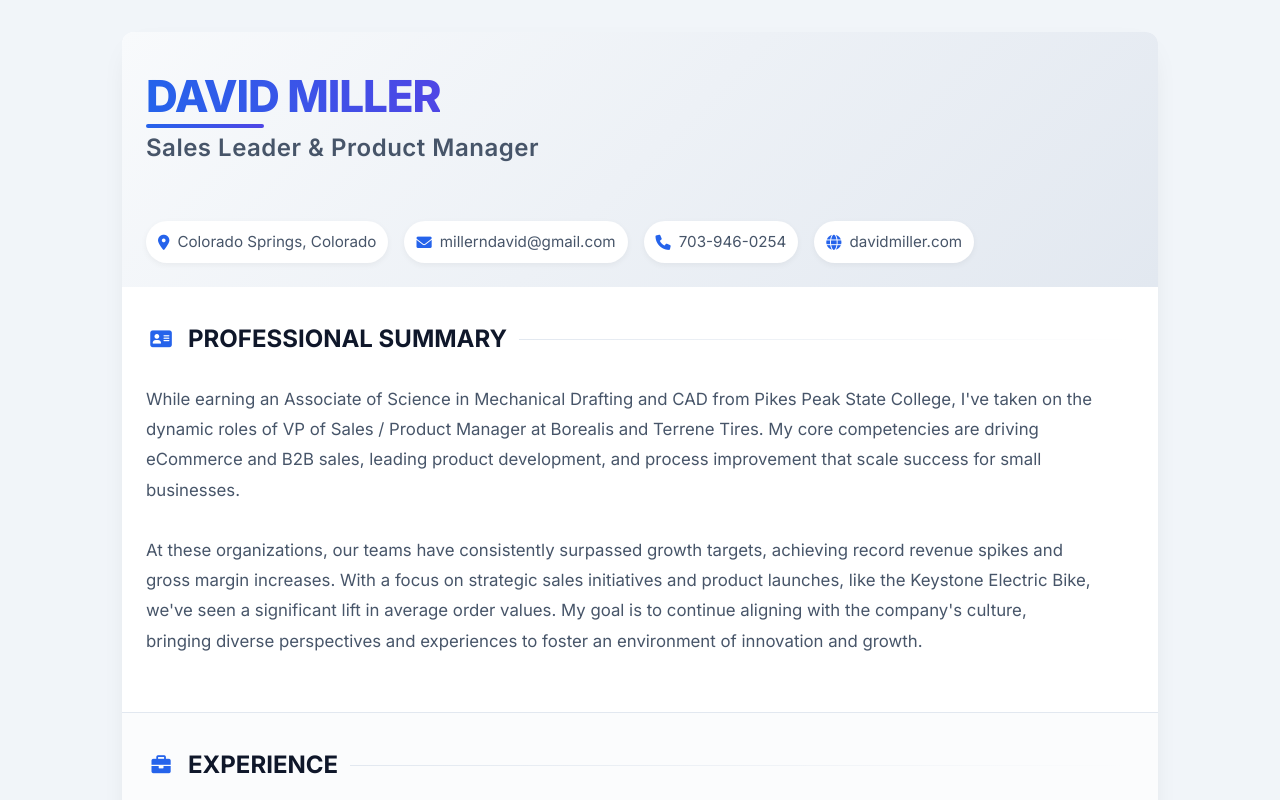
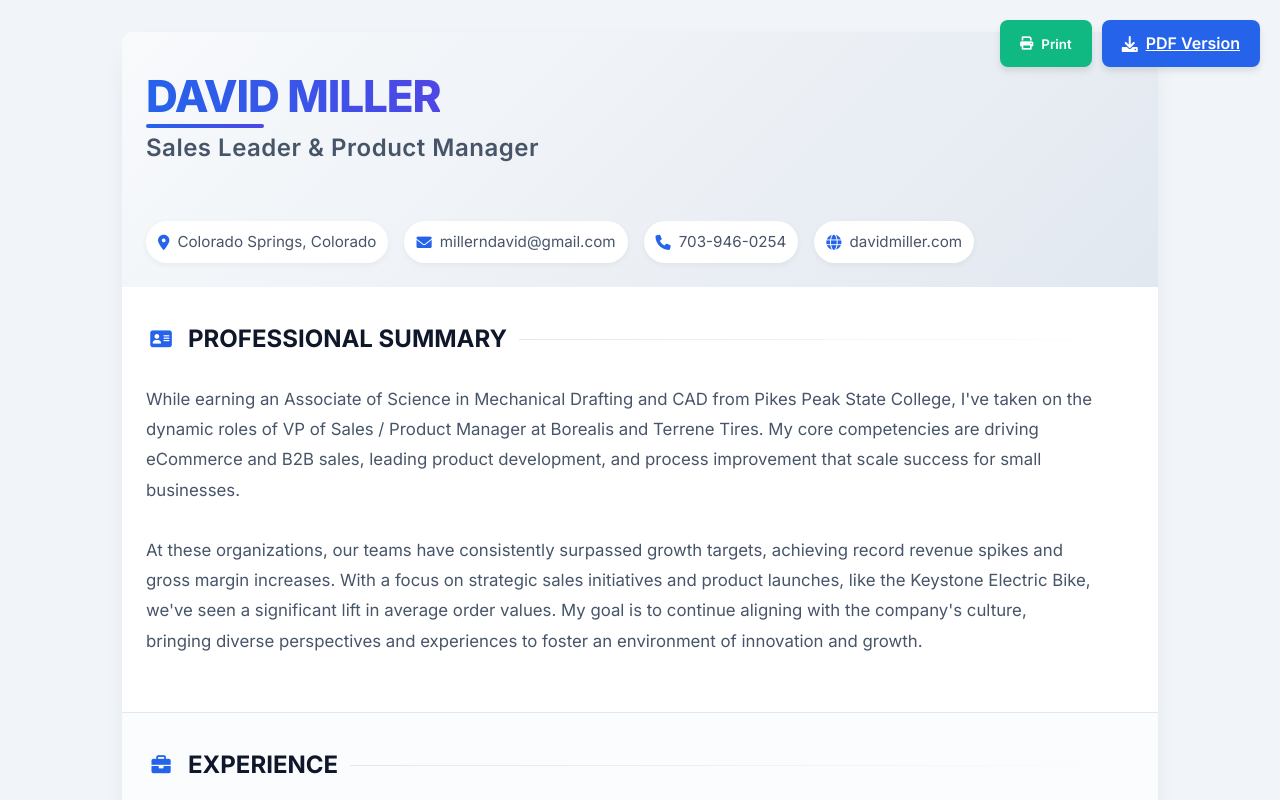
Before and after one commit to jesservillines/david-miller-portfolio, a plain HTML site: page david_miller_resume.html in a window 1280 px wide. Shown: the top 800 px of the page. Drawn offline with Linux system fonts and the light colour scheme.

Commit message:
Add print and PDF buttons to main resume page

```diff
--- a/david_miller_resume.html
+++ b/david_miller_resume.html
@@ -9,6 +9,65 @@
     <link href="https://fonts.googleapis.com/css2?family=Inter:wght@300;400;500;600;700;800&display=swap" rel="stylesheet">
     <link rel="stylesheet" href="https://cdnjs.cloudflare.com/ajax/libs/font-awesome/6.0.0/css/all.min.css">
     <style>
+        /* Download button styles */
+        .download-container {
+            position: fixed;
+            top: 20px;
+            right: 20px;
+            z-index: 1000;
+            display: flex;
+            gap: 10px;
+        }
+
+        .download-btn {
+            background-color: #2563eb;
+            color: white;
+            border: none;
+            padding: 10px 20px;
+            border-radius: 8px;
+            font-weight: 600;
+            cursor: pointer;
+            display: flex;
+            align-items: center;
+            gap: 8px;
+            box-shadow: 0 4px 6px rgba(0, 0, 0, 0.1);
+            transition: all 0.3s ease;
+        }
+
+        .print-btn {
+            background-color: #10b981;
+            color: white;
+            border: none;
+            padding: 10px 20px;
+            border-radius: 8px;
+            font-weight: 600;
+            cursor: pointer;
+            display: flex;
+            align-items: center;
+            gap: 8px;
+            box-shadow: 0 4px 6px rgba(0, 0, 0, 0.1);
+            transition: all 0.3s ease;
+        }
+
+        .download-btn:hover, .print-btn:hover {
+            transform: translateY(-2px);
+            box-shadow: 0 6px 8px rgba(0, 0, 0, 0.15);
+        }
+
+        .download-btn:hover {
+            background-color: #1d4ed8;
+        }
+
+        .print-btn:hover {
+            background-color: #059669;
+        }
+
+        @media print {
+            .download-container {
+                display: none;
+            }
+        }
+
         /* Modern and clean design with ATS-friendly elements */
         :root {
             --primary: #2563eb;  /* Modern blue */
@@ -484,6 +543,14 @@
     </style>
 </head>
 <body>
+    <div class="download-container">
+        <button onclick="window.print()" class="print-btn">
+            <i class="fas fa-print"></i> Print
+        </button>
+        <a href="david_miller_resume_print.html" class="download-btn" target="_blank">
+            <i class="fas fa-download"></i> PDF Version
+        </a>
+    </div>
     <div class="resume-container">
         <header>
             <div class="header-content">
```
